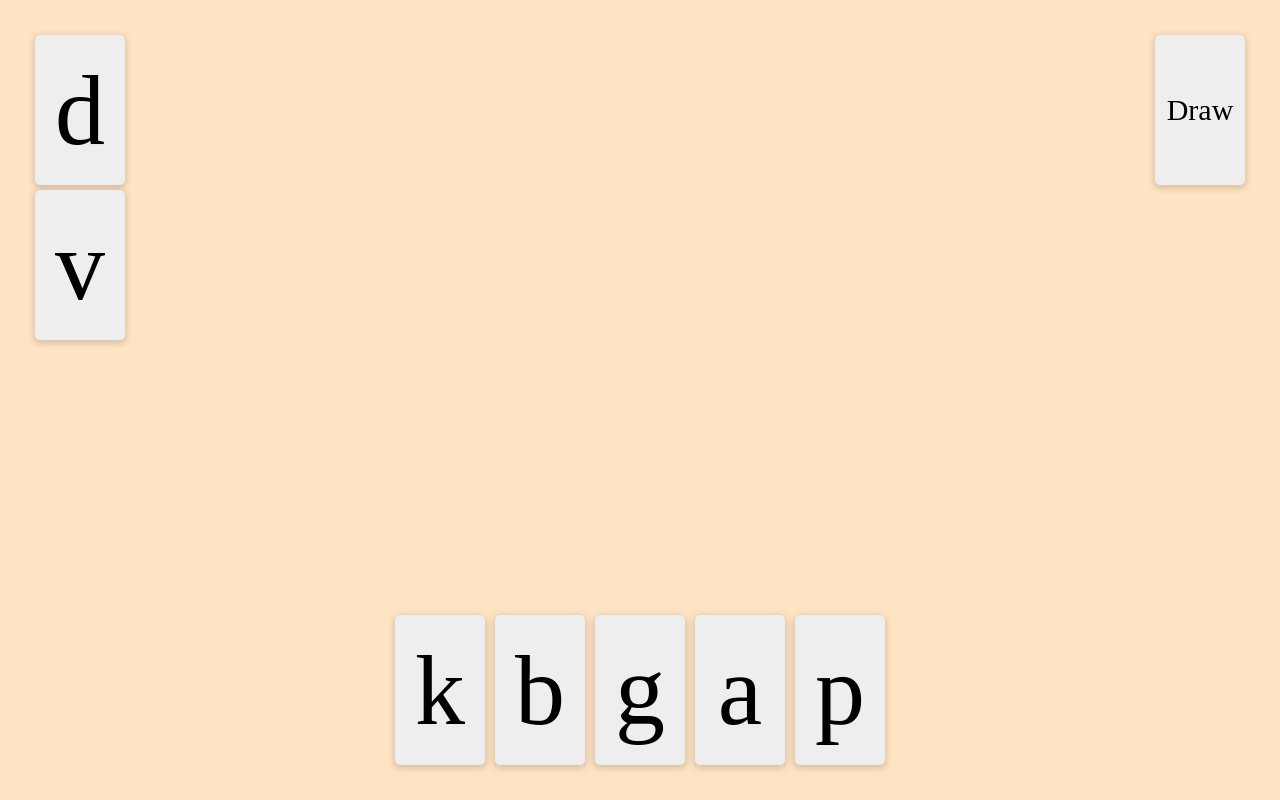
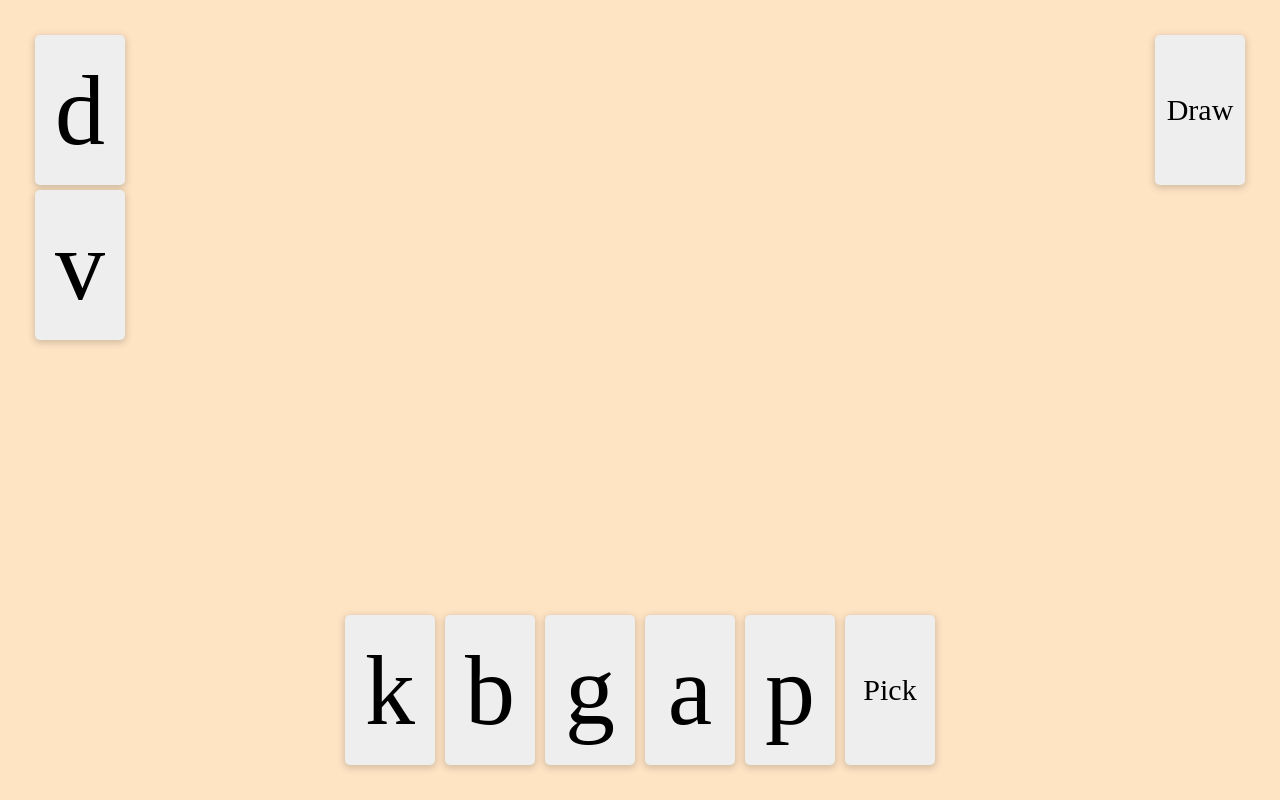
Before and after one commit to ronan-monvoisin/cardinal, a React (Vite) app: page / in a window 1280 px wide. Built offline with nearby package versions, Linux system fonts and the light colour scheme.

Commit message:
pick card

```diff
--- a/src/Board.jsx
+++ b/src/Board.jsx
@@ -1,4 +1,4 @@
-import React, { useState } from "react";
+import React, { useState, useCallback, useEffect } from "react";
 import { DragDropContext } from "react-beautiful-dnd";
 import styled from 'styled-components'
 import { Hand } from "./components/Hand";
@@ -45,7 +45,7 @@ const reorder = (list, startIndex, endIndex) => {
  */
 const move = (state, result) => {
   console.log(state, result);
-  const stateClone = {...state};
+  const stateClone = { ...state };
   const [removed] = stateClone[result.source.droppableId].cards.splice(result.source.index, 1);
 
   stateClone[result.destination.droppableId].cards.splice(result.destination.index, 0, removed);
@@ -77,7 +77,7 @@ function Board() {
     },
     deck: {
       name: "deck",
-      cards: getItems(2,10)
+      cards: getItems(2, 10)
     },
     draw: {
       name: "draw",
@@ -92,8 +92,8 @@ function Board() {
     }
 
     if (result.source.droppableId === result.destination.droppableId) {
-      const newState = {...state};
-      console.log(result,newState);
+      const newState = { ...state };
+      console.log(result, newState);
       newState[result.destination.droppableId].cards = reorder(
         state[result.destination.droppableId].cards,
         result.source.index,
@@ -102,7 +102,7 @@ function Board() {
       setState(newState);
     } else {
       console.log(result);
-      let newState = {...state};
+      let newState = { ...state };
       newState = move(state, result);
       console.log(newState);
 
@@ -110,9 +110,16 @@ function Board() {
     }
   }
 
-  function drawCard(){
-    const newState = {...state};
+  function drawCard() {
+    const newState = { ...state };
     newState.draw.cards = [...getItems(1)]
+    setState(newState)
+  }
+
+  function pickCard() {
+    if (!state.draw.cards.length) return
+    const newState = { ...state };
+    newState.hand.cards = [...getItems(1)]
     setState(newState)
   }
 
@@ -123,13 +130,56 @@ function Board() {
       newState.filter(group => group.length)
     );
   }
+  function useMyCoolSensor(api) {
+    const start = useCallback(function start(event) {
+      const preDrag = api.tryGetLock(state.draw.cards[0].id);
+      if (!preDrag) {
+        return;
+      }
+      const card = document.querySelector(`[data-rbd-draggable-id='${state.draw.cards[0].id}']`).getBoundingClientRect()
+      const pick = pickcard.getBoundingClientRect()
 
+      const points = [];
+
+      // we want to generate 20 points between the start and the end
+      const numberOfPoints = 20;
+
+      for (let i = numberOfPoints; i > 0; i--) {
+        points.push({
+          x: pick.x + (card.left - pick.x) * i / numberOfPoints,
+          y: pick.y + (card.top - pick.y) * i / numberOfPoints
+        });
+      }
+      console.log({ x: card.left, y: card.top });
+      moveStepByStep(preDrag.fluidLift({ x: card.left, y: card.top }), points)
+    }, []);
+    function moveStepByStep(drag, values) {
+      console.log(drag, JSON.stringify(values));
+      requestAnimationFrame(() => {
+        const newPosition = values.shift();
+        drag.move(newPosition);
+
+        if (values.length) {
+          moveStepByStep(drag, values);
+        } else {
+          drag.drop();
+        }
+      });
+    }
+    useEffect(() => {
+      pickcard.addEventListener('click', start);
+
+      return () => {
+        pickcard.removeEventListener('click', start);
+      };
+    }, []);
+  }
   return (
     <TheBoard id="board">
-      <DragDropContext onDragEnd={onDragEnd}>
+      <DragDropContext onDragEnd={onDragEnd} sensors={[useMyCoolSensor]}>
         <Hand item={state.hand} />
         <Deck item={state.deck} />
-        <Draw item={state.draw} onClicked={()=>(drawCard())} />
+        <Draw item={state.draw} onClicked={() => (drawCard())} />
       </DragDropContext>
     </TheBoard>
   );
--- a/src/components/Draw.jsx
+++ b/src/components/Draw.jsx
@@ -44,8 +44,8 @@ export function Draw(props) {
         )}
       </Droppable>
       {(!props.item.empty) ?
-          <CardDraw onClick = {()=>(props.onClicked()) } > Draw</CardDraw>
-      :''}
+        <CardDraw onClick={() => (props.onClicked())} > Draw</CardDraw>
+        : ''}
     </StyledDraw>
   )
 }
--- a/src/components/Hand.jsx
+++ b/src/components/Hand.jsx
@@ -12,6 +12,23 @@ const StyledHand = styled.div`
   flex-direction: row;
   justify-content: center;
 `
+const CardDraw = styled.div`
+  width: 90px;
+  height: 150px;
+  display: flex;
+  flex-direction: column;
+  justify-content: center;
+  align-content: center;
+  text-align:center;
+  font-size: 30px;
+  border-radius: 5px;
+  box-shadow: 0 2px 7px 1px rgba(31,31,31,0.2);
+  background-color: #EEE;
+  color: #000;
+  position:relative;
+  cursor: pointer;
+  margin:5px;
+`
 
 export function Hand(props) {
   return (
@@ -21,6 +38,7 @@ export function Hand(props) {
           {props.item.cards.map((card, index) => (
             <Card card={card} index={index} key={card.id} />
           ))}
+          <CardDraw id="pickcard">Pick</CardDraw>
           {provided.placeholder}
         </StyledHand>
       )}
```
